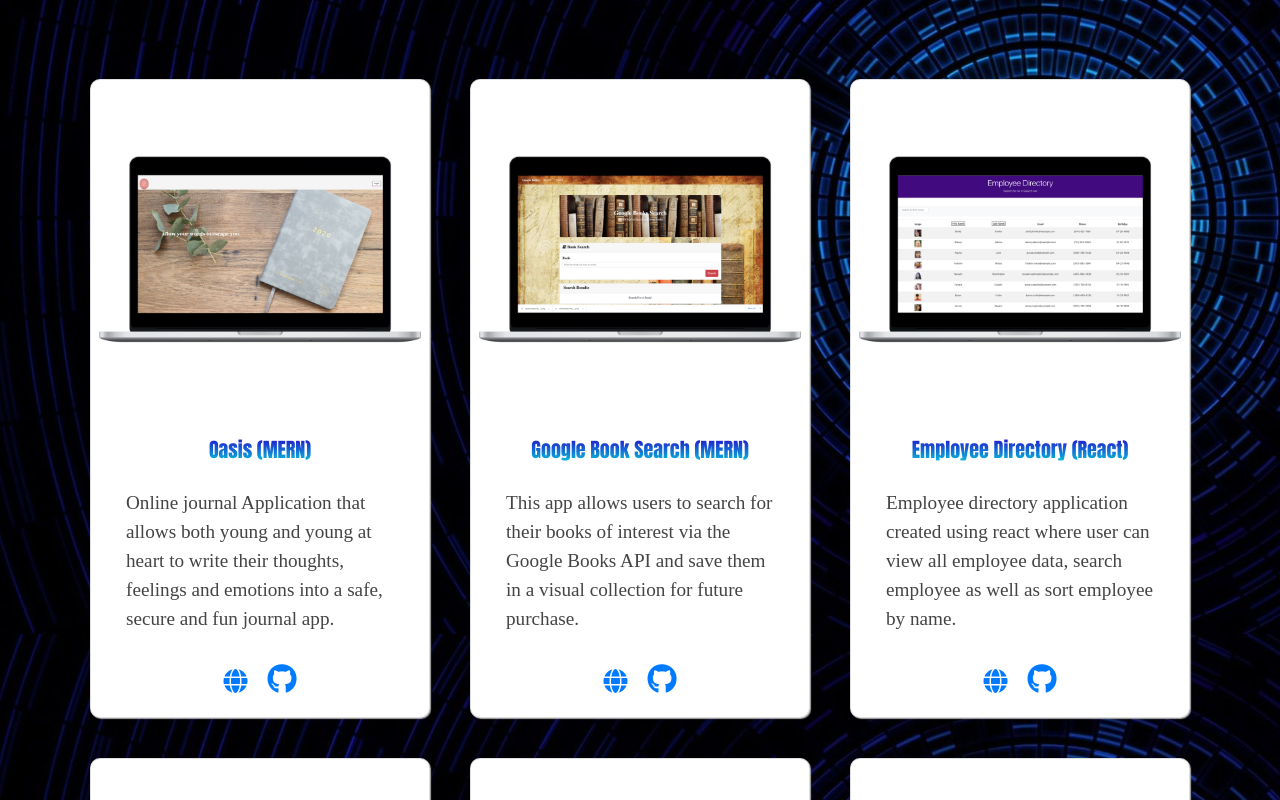
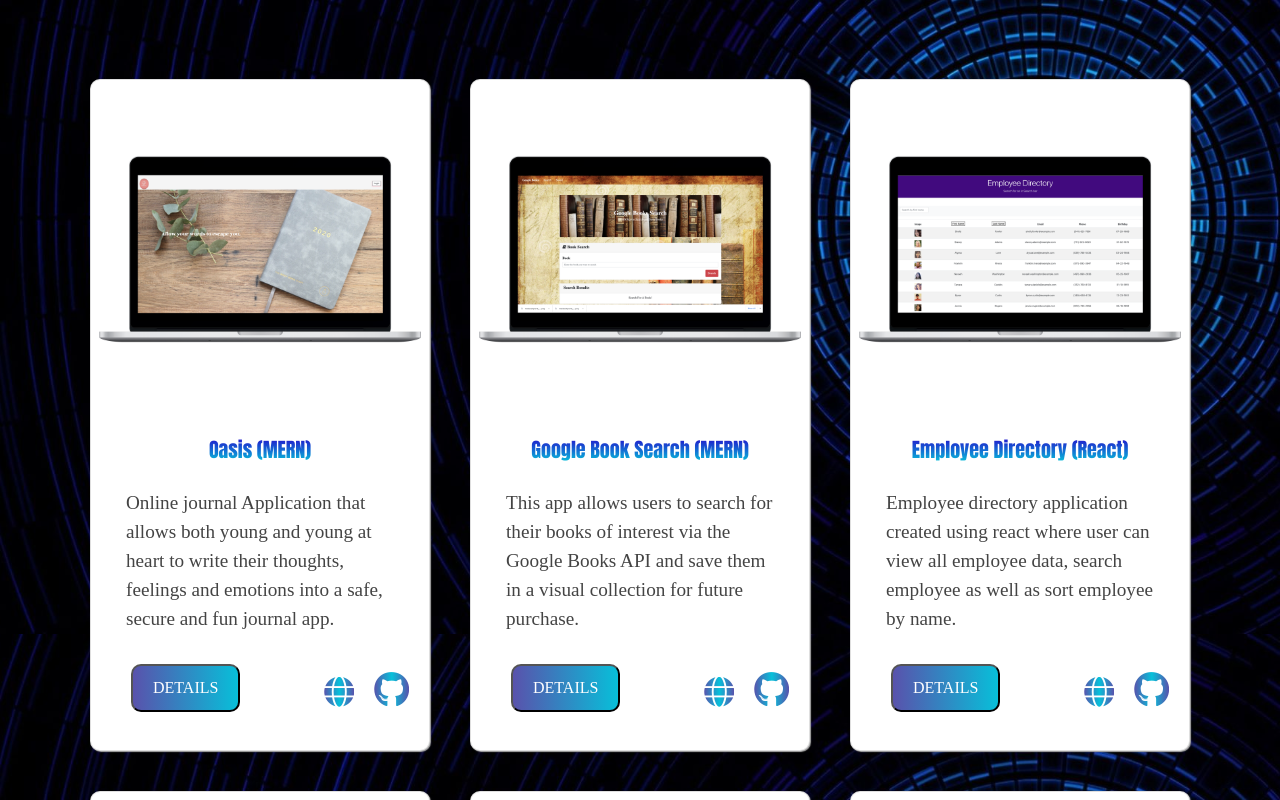
Before and after one commit to PratyushaRaghupatruni/react-portfolio, a React (Create React App) app: page / in a window 1280 px wide. Shown: the part 2000-2800 px from the top of the page. Built offline with nearby package versions, Linux system fonts and the light colour scheme; a web font is replaced by a local one.

Commit message:
added details button for the project details

```diff
--- a/src/App.js
+++ b/src/App.js
@@ -19,8 +19,8 @@ function App() {
         <Navbar />
         <Home />
         <About/>
-		<TechStack />
-		<Adjuster />
+	    	<TechStack />
+	    	<Adjuster />
         <ProjectList/>
         <Footer />
 
--- a/src/Components/Portfolio/index.js
+++ b/src/Components/Portfolio/index.js
@@ -20,20 +20,24 @@ export default function Portfolio(props) {
                 <strong>{props.project.title}</strong>
                 </Card.Title>
                 <Card.Text style={{fontSize:'1.2em', textAlign: 'left',color: '#444444',padding: '15px'}}>{props.project.description}</Card.Text>
-                <div>
-                  <a style={{ minWidth: '100px',margin: '15px 10px 5px',}}
+
+                <div className='float-left'>
+                  <button className='btn-grad ' style={{ minWidth: '60px',margin: '0px 0px 10px 20px',}}>Details</button>
+                </div>
+                 <div className="float-right " style={{ margin: '8px 0px 20px 20px',}}>
+                     <a  style={{ minWidth: '60px',margin: '0px 0px 20px 20px',}}
                       href={props.project.appUrl}
                       target="_blank"
                       rel="noopener noreferrer"
                      >
-                    <i class='fas fa-globe' style={{fontSize:'24px'}}></i>
+                       <i className ='fas fa-globe globeicon ' style={{fontSize:'30px'}}></i>
                     </a>
-                  <a style={{ minWidth: '60px',margin: '15px 10px 5px',}}
+                  <a   style={{ minWidth: '60px',margin: '0px  0px 20px 20px',}}
                     href={'https://github.com/' + props.project.id}
                     target="_blank"
                     rel="noopener noreferrer"
                   >
-                    <i class='fa fa-github' style={{fontSize:'30px'}}></i>
+                    <i className ='fa fa-github githubicon ' style={{fontSize:'36px'}}></i>
                   </a>
                   </div>
               </Card.Body>
--- a/src/assets/css/style.css
+++ b/src/assets/css/style.css
@@ -11,6 +11,8 @@ background: linear-gradient(90deg, rgba(25,25,121,1) 10%,
     font-size:1.5em;
     color:white;
     margin-left: 10x!important;
+    text-transform: uppercase;
+
 }
 
 
@@ -168,27 +170,34 @@ a.li-list:hover{
   padding: 80px 20px;
 }
 
-         /* .btn-grad {background-image: linear-gradient(to right, #24C6DC 0%, #514A9D  51%, #24C6DC  100%)}
+  .btn-grad {background-image: linear-gradient(to right,#5952ac 0% ,#06c1da 51%,#5952ac 100%)}
   .btn-grad {
-            margin: 10px;
-            padding: 15px 45px;
+
+     padding: 10px 20px;
      text-align: center;
      text-transform: uppercase;
      transition: 0.5s;
      background-size: 200% auto;
      color: white;
-            box-shadow: 0 0 20px #eee;
      border-radius: 10px;
-            display: block;
           }
 
     .btn-grad:hover {
-            background-position: right center;
+      background-position: right center; /* change the direction of the change here */
      color: #fff;
      text-decoration: none;
-          } */
-         /* Small Devices */
+          }
 
+.globeicon,.githubicon{
+   font-size: 40px;
+    	background:-moz-linear-gradient(to right,#5952ac 0% ,#06c1da 51%,#5952ac 100%);
+        background: -webkit-linear-gradient(to right,#5952ac 0% ,#06c1da 51%,#5952ac 100%);
+        background: linear-gradient(to right,#5952ac 0% ,#06c1da 51%,#5952ac 100%);
+        -webkit-background-clip: text;
+        -moz-background-clip: text;
+        background-clip: text;
+       -webkit-text-fill-color:transparent;
+}
 /* Footer icons */
 .icons{
   text-shadow: 0px 1px 3px rgba(0, 0, 0, .8);
```
Also changed, not shown: src/images/seattle.jpg (added), 1 other file (tests, documents, lock files or other folders). Lines whose indentation alone changed are shown as unchanged.
